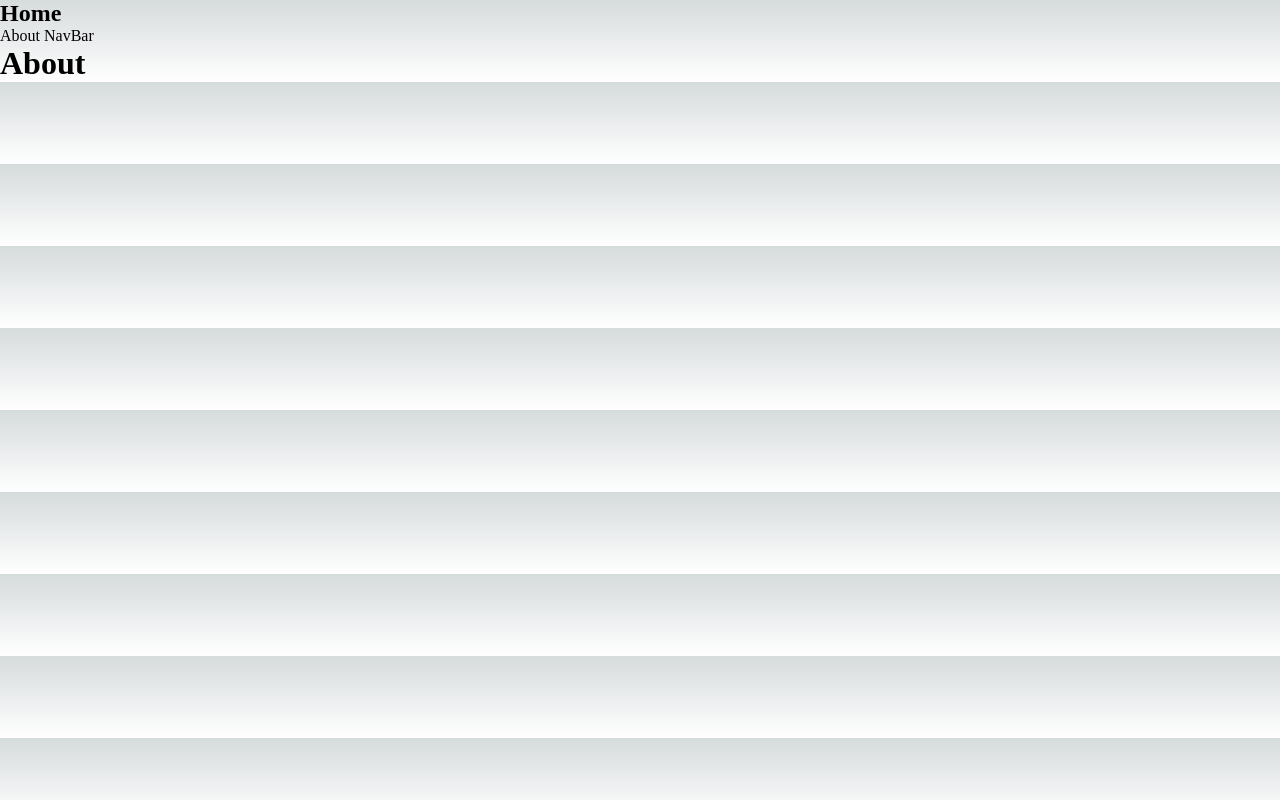
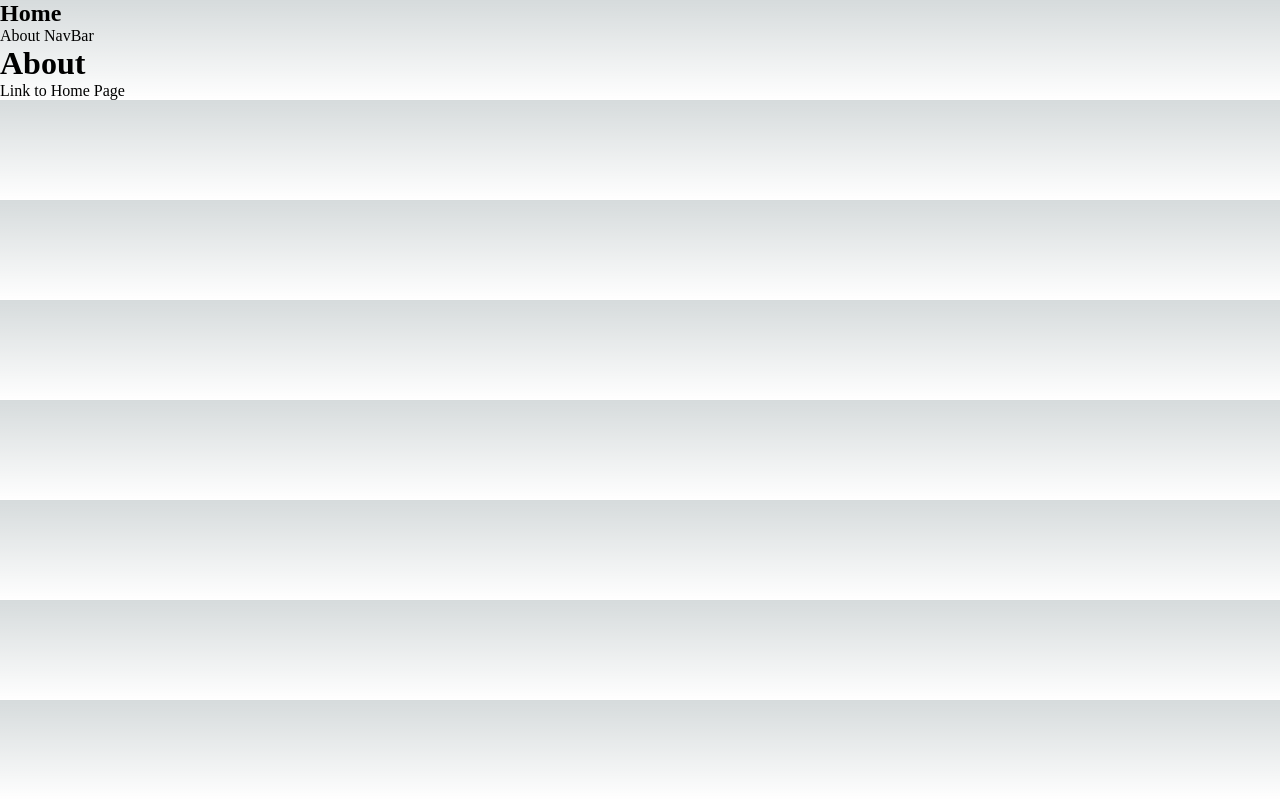
Before and after one commit to KisLorand/projects_pet, a Next.js app in the folder NextJs/ccnext01/: page /about in a window 1280 px wide. Built offline with nearby package versions, Linux system fonts and the light colour scheme.

Commit message:
add link to home page

```diff
--- a/NextJs/ccnext01/app/about/page.tsx
+++ b/NextJs/ccnext01/app/about/page.tsx
@@ -1,5 +1,10 @@
+import Link from "next/link"
+
 export default function About() {
     return (
-        <h1>About</h1>
+        <>
+            <h1>About</h1>
+            <Link href="/">Link to Home Page</Link>
+        </>
     )
 }
```
